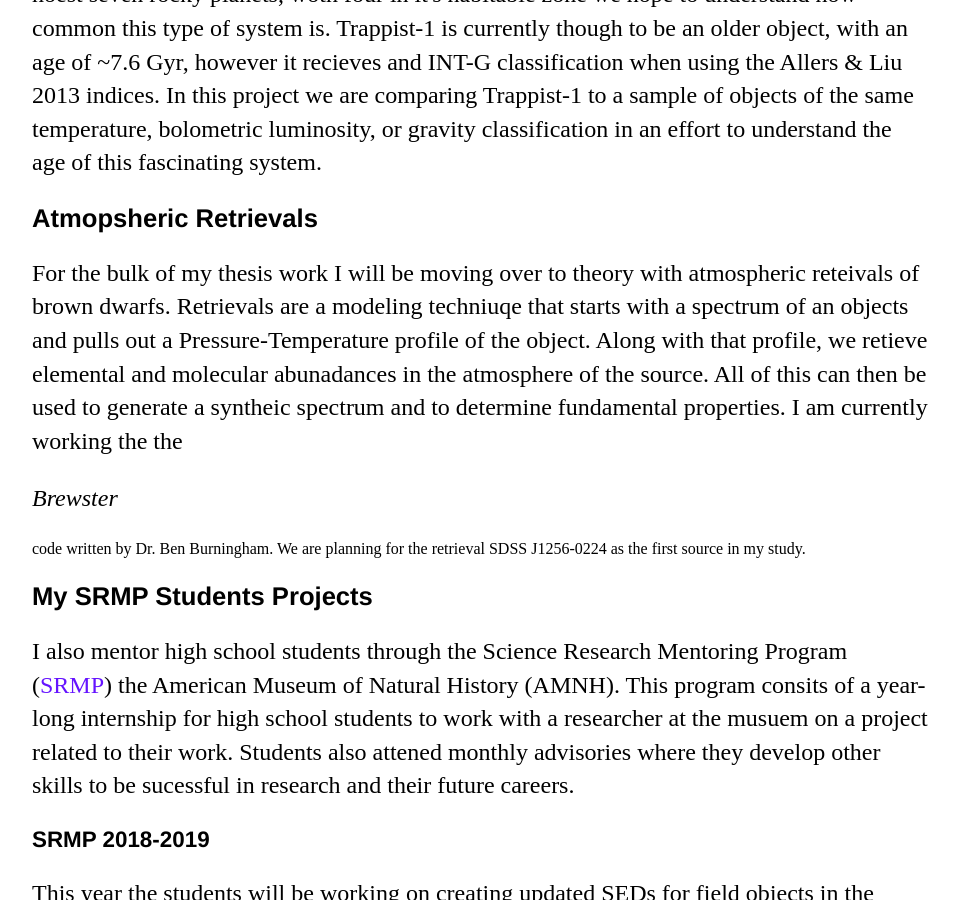
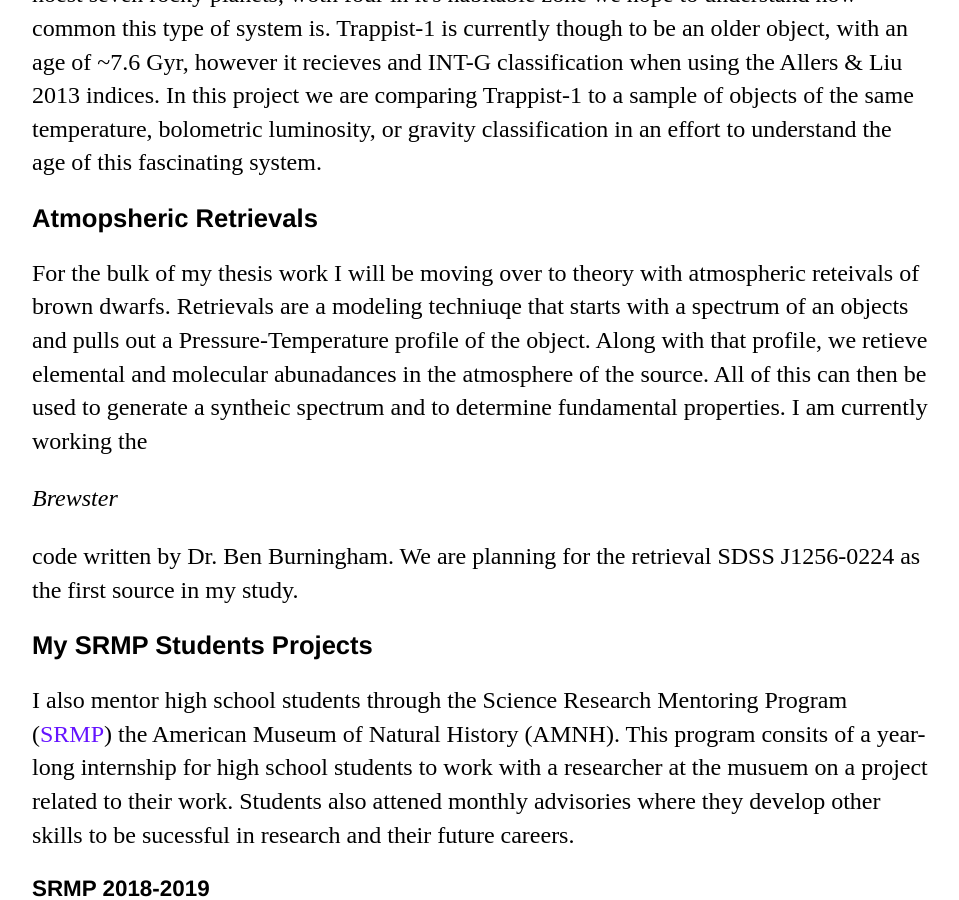
Before and after one commit to ECGonzales/ECGonzales.github.io, a Jekyll site: the page built from Research/index.html, in a window 1280 px wide and 900 px high, scrolled down 1491 px. Shown: the whole window, without its empty margins (160-1119 px from the left). Built offline with Jekyll 4.4.1, drawn with Linux system fonts in a browser that asks for light colours.

Commit message:
Update index.html
typos

```diff
--- a/Research/index.html
+++ b/Research/index.html
@@ -30,8 +30,8 @@
     <p>For the bulk of my thesis work I will be moving over to theory with atmospheric reteivals of brown dwarfs. Retrievals are a modeling
     techniuqe that starts with a spectrum of an objects and pulls out a Pressure-Temperature profile of the object. Along with that
     profile, we retieve elemental and molecular abunadances in the atmosphere of the source. All of this can then be used to generate
-    a syntheic spectrum and to determine fundamental properties. I am currently working the the <p class="italic">Brewster</p>
-    code written by Dr. Ben Burningham. We are planning for the retrieval SDSS J1256-0224 as the first source in my study.</p>
+    a syntheic spectrum and to determine fundamental properties. I am currently working the <p class="italic">Brewster</p>
+    <p>code written by Dr. Ben Burningham. We are planning for the retrieval SDSS J1256-0224 as the first source in my study.</p>
 
 
     <h2>My SRMP Students Projects</h2>
```
